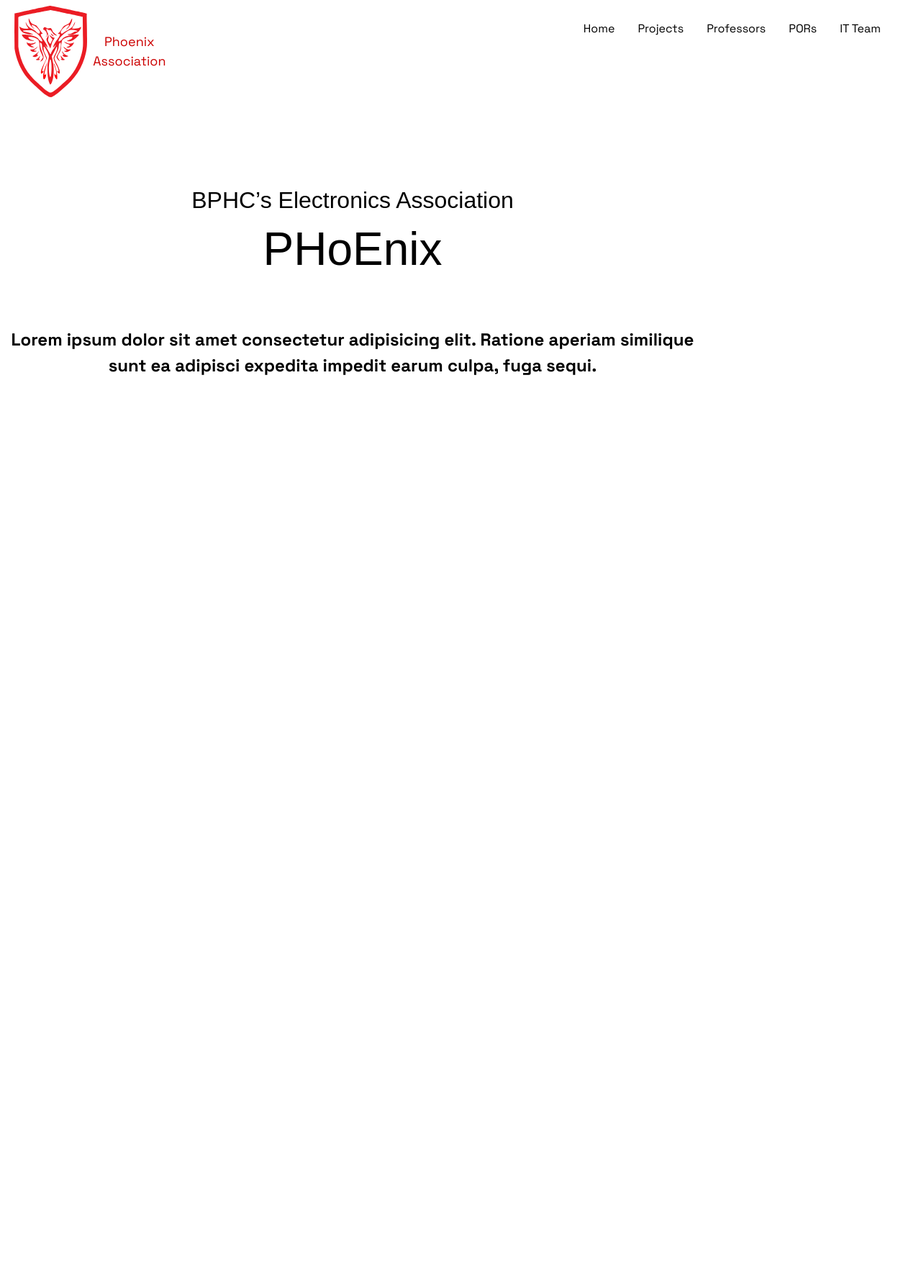
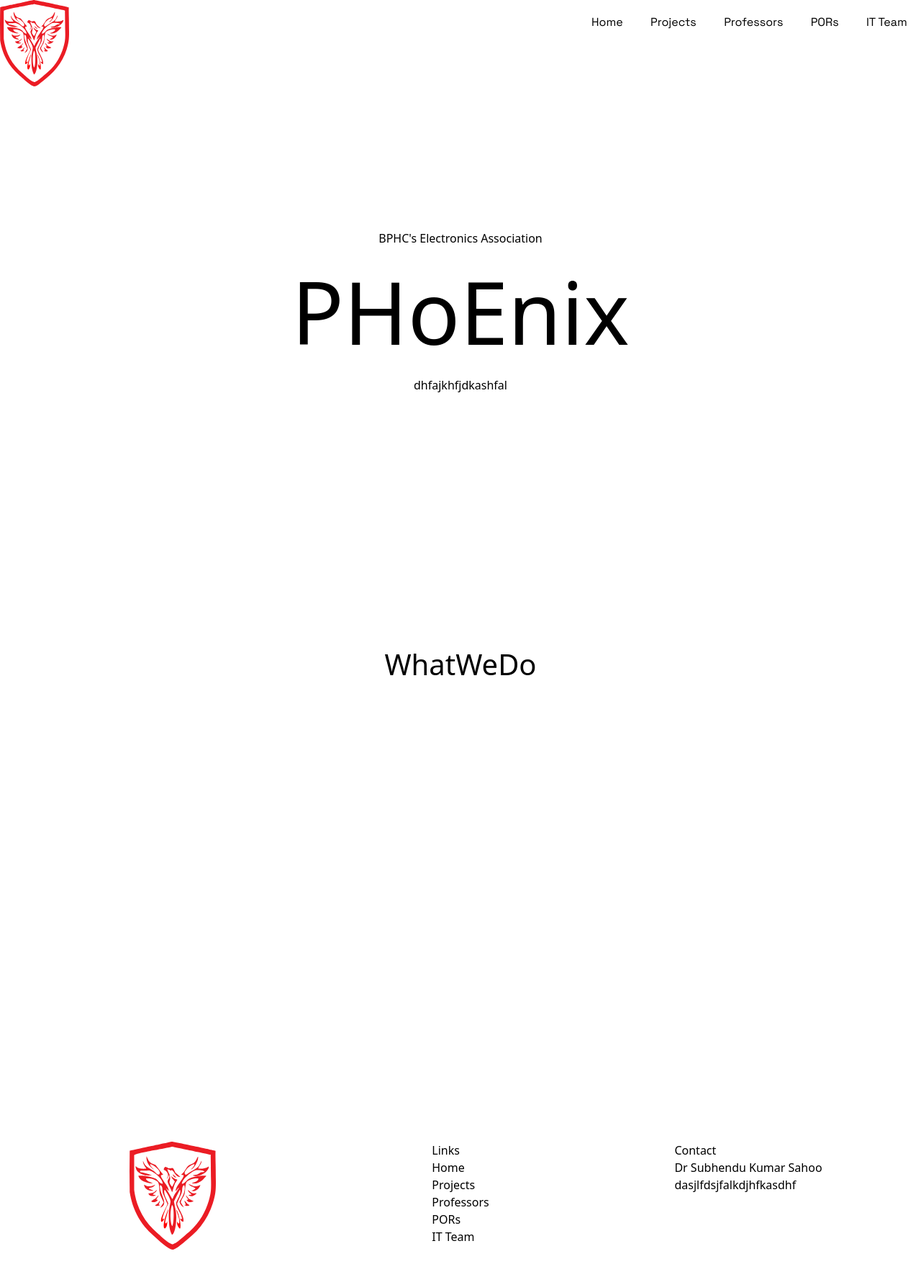
Before and after one commit to PHoEnix-BPHC/Phoenix-Website-2.0, a React (Vite) app: page / in a window 1280 px wide. Shown: the whole page at 72% size. Before the commit the page ends 800 px from the top, so only its background shows below. Built offline with nearby package versions, Linux system fonts and the light colour scheme; a web font is replaced by a local one.

Commit message:
converted homepage to tailwind, no gradients yet, added build to gitignore

```diff
--- a/src/Routes.jsx
+++ b/src/Routes.jsx
@@ -2,6 +2,7 @@ import React from 'react';
 import { BrowserRouter, Routes, Route } from 'react-router-dom';
 
 import Header from "./components/Header.jsx";
+import Footer from "./components/Footer.jsx";
 import Home from './pages/Home.jsx';
 import Projects from './pages/Projects.jsx';
 import Professors from './pages/Professors.jsx';
@@ -21,6 +22,7 @@ const App = () => {
 				<Route path="/it-team" element={<ItTeam />}/>
 				<Route path="/*" element={<PageNotFound />} />
 			</Routes>
+			<Footer />
 		</BrowserRouter>
 	)
 }
--- /dev/null
+++ b/src/components/Footer.jsx
@@ -0,0 +1,26 @@
+import { Link } from 'react-router-dom';
+import logoSvg from '../assets/phoenix-logo-cropped.svg';
+
+const Footer = () => {
+  	return (
+		<div className="grid grid-cols-3 items-start justify-items-center p-[5vh]">
+			<img src={logoSvg} alt="Phoenix Logo" className="w-[30%]" />
+			<span>
+				<h1 className="bg-gradient-to-r from-red-500 to-yellow-500">Links</h1>
+				<ul className="list-none p-0">
+					<li><Link to='/'>Home</Link></li>
+					<li><Link to='/projects'>Projects</Link></li>
+					<li><Link to='/professors'>Professors</Link></li>
+					<li><Link to='/pors'>PORs</Link></li>
+					<li><Link to='/it-team'>IT Team</Link></li>
+				</ul>
+			</span>
+			<span>
+				<h1 className="bg-gradient-to-r from-red-500 to-yellow-500">Contact</h1>
+				<p>Dr Subhendu Kumar Sahoo <br /> dasjlfdsjfalkdjhfkasdhf</p>
+			</span>
+		</div>
+  	)
+}
+
+export default Footer;
--- a/src/components/Header.jsx
+++ b/src/components/Header.jsx
@@ -1,29 +1,19 @@
-import Logo from "./Logo.jsx";
+import logoSvg from '../assets/phoenix-logo-cropped.svg';;
 import { Link } from "react-router-dom";
 
 const Header = () => {
-  return (
-  <header className="font-grotesk">
-    <Logo />
-    <nav className="flex justify-end mr-10 mt-3">
-      <Link to='/' className='p-4'>
-        Home
-      </Link>
-      <Link to='/projects' className='p-4'>
-        Projects
-      </Link>
-      <Link to='/professors' className='p-4'>
-        Professors
-      </Link>
-      <Link to='/pors' className='p-4'>
-        PORs
-      </Link>
-      <Link to='/it-team' className='p-4'>
-        IT Team
-      </Link>
-    </nav>
-  </header>
-  )
+    return (
+		<header className="font-grotesk grid grid-rows-[15vh] grid-cols-2">
+			<img src={logoSvg} alt="Phoenix Logo" className="w-[15%]" />
+			<nav className="flex justify-end">
+				<Link to='/' className="p-[3%]">Home</Link>
+				<Link to='/projects' className="p-[3%]">Projects</Link>
+				<Link to='/professors' className="p-[3%]">Professors</Link>
+				<Link to='/pors' className="p-[3%]">PORs</Link>
+				<Link to='/it-team' className="p-[3%]">IT Team</Link>
+			</nav>
+		</header>
+    )
 }
 
 export default Header;
--- a/src/pages/Home.jsx
+++ b/src/pages/Home.jsx
@@ -1,21 +1,19 @@
 const Home = () => {
-  return (
-  <div className="relative ">
-    <div className="absolute mt-[170px] right-[300px]">
-      <div className="flex flex-col items-center space-y-[60px] max-w-[1000px]">
-        <div className="absolute text-center text-black text-xl font-normal font-gothic p-4">
-          BPHC’s Electronics Association
-        </div>
-        <div className="text-red-600 text-xxl font-gothic">
-          PHoEnix
-        </div>
-        <div className="text-center text-black text-lg font-bold font-grotesk">
-          Lorem ipsum dolor sit amet consectetur adipisicing elit. Ratione aperiam similique sunt ea adipisci expedita impedit earum culpa, fuga sequi.
-        </div>
-      </div>
-    </div>
-  </div>
-  );
+	return (
+		<>
+			<div className="grid grid-rows-[75vh_100vh] grid-columns-[100vw] items-center justify-items-center p-[1%]">
+				<div className="text-center">
+					<p>BPHC's Electronics Association</p>
+					<h1 className="bg-gradient-to-r from-red-500 to-yellow-500 text-[15vh]">PHoEnix</h1>
+					<p>dhfajkhfjdkashfal</p>
+				</div>
+
+				<div className="self-start pt-[20vh]">
+					<h1 className="bg-gradient-to-r from-red-500 to-yellow-500 text-[5vh]">WhatWeDo</h1>
+				</div>
+			</div>
+		</>
+	);
 }
 
 export default Home;
```
Also changed, not shown: 1 other file (tests, documents, lock files or other folders). Lines whose indentation alone changed are shown as unchanged.
